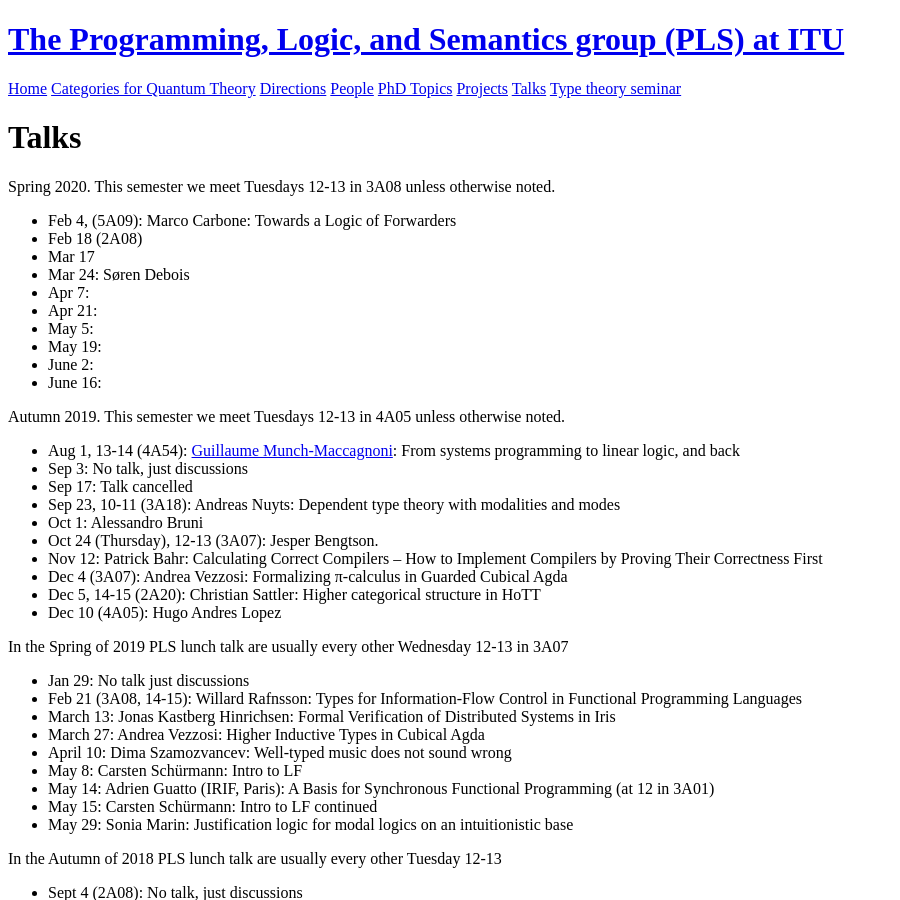
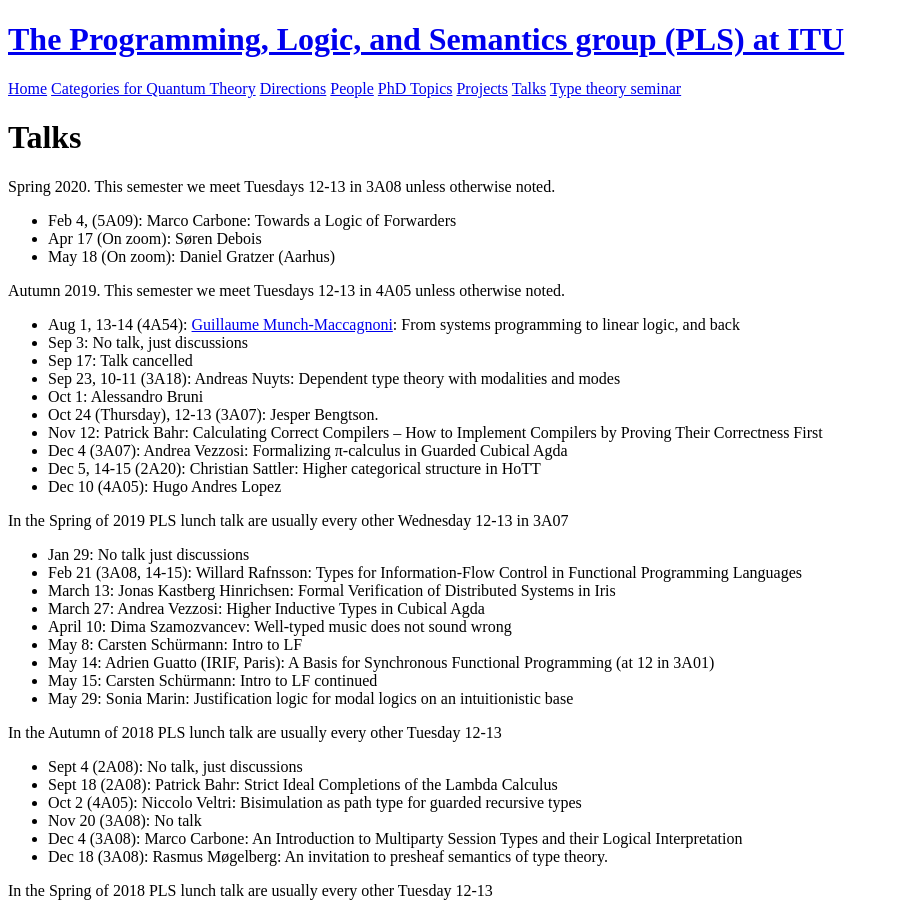
Before and after one commit to rmogelberg/pls.itu.dk, a Jekyll site: the page built from Talks.md, in a window 1280 px wide and 900 px high. Shown: the whole window, without its empty margins (0-900 px from the left). Built offline with Jekyll 4.4.1, drawn with Linux system fonts in a browser that asks for light colours.

Commit message:
Cats for quantum and talks

```diff
--- a/Talks.md
+++ b/Talks.md
@@ -7,15 +7,8 @@ title: Talks
 Spring 2020. This semester we meet Tuesdays 12-13 in 3A08 unless otherwise noted.
 
 - Feb 4, (5A09): Marco Carbone: Towards a Logic of Forwarders
-- Feb 18 (2A08)
-- Mar 17
-- Mar 24: Søren Debois
-- Apr 7:
-- Apr 21:
-- May 5:
-- May 19:
-- June 2:
-- June 16:
+- Apr 17 (On zoom): Søren Debois
+- May 18 (On zoom): Daniel Gratzer (Aarhus)
 
 Autumn 2019. This semester we meet Tuesdays 12-13 in 4A05 unless otherwise noted.
 
```
Also changed, not shown: Categories_for_quantum.md (+1 -0 lines).
